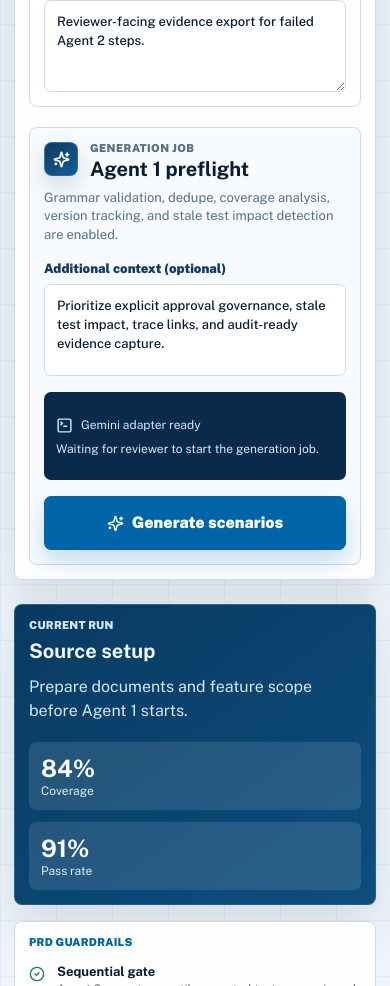
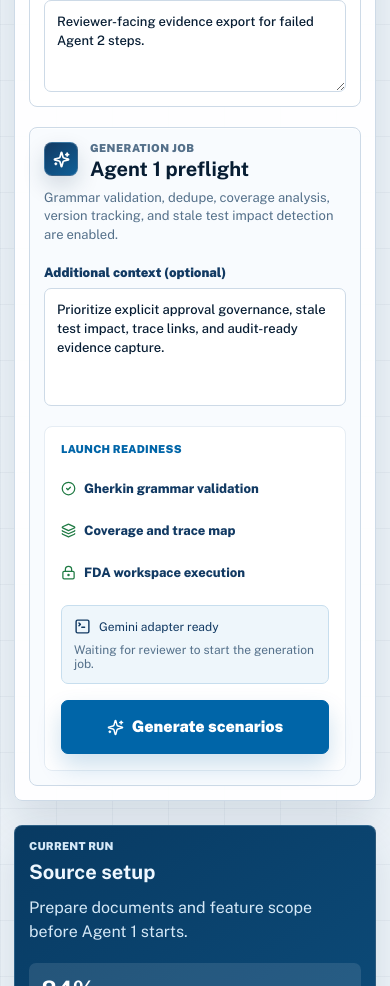
Before and after one commit to aldrinstellus/c-fda-ai-testing, a Next.js app: page / in a window 390 px wide. Shown: the part 2440-3426 px from the top of the page. Built offline with nearby package versions, Linux system fonts and the light colour scheme.

Commit message:
Redesign generation launch card

```diff
--- a/app/globals.css
+++ b/app/globals.css
@@ -841,12 +841,12 @@ select:focus-visible {
 .generationDock {
   grid-column: 1 / -1;
   display: grid;
-  grid-template-columns: minmax(220px, 0.86fr) minmax(300px, 1fr);
+  grid-template-columns: minmax(0, 1fr) minmax(300px, 360px);
   grid-template-areas:
-    "summary context"
-    "console action";
+    "summary launch"
+    "context launch";
   align-items: stretch;
-  gap: var(--space-4);
+  gap: var(--space-5);
   background: #f8fbfe;
 }
 
@@ -860,14 +860,16 @@ select:focus-visible {
   min-width: 0;
 }
 
-.generationDock .consoleBlock {
-  grid-area: console;
+.generationLaunchPanel {
+  grid-area: launch;
+  display: grid;
+  align-content: start;
+  gap: var(--space-4);
   min-width: 0;
-  min-height: 88px;
-}
-
-.generationDock .primaryButton {
-  grid-area: action;
+  padding: var(--space-4);
+  background: #ffffff;
+  border: 1px solid var(--line-soft);
+  border-radius: var(--radius);
 }
 
 .panelHeading {
@@ -925,6 +927,7 @@ select:focus-visible {
 
 .generationDock p {
   margin-top: var(--space-2);
+  max-width: 62ch;
   color: var(--muted);
   font-size: 13px;
   line-height: 1.45;
@@ -998,10 +1001,9 @@ select:focus-visible {
 }
 
 .generationDock .primaryButton {
-  width: min(100%, 280px);
+  width: 100%;
   min-height: 54px;
-  justify-self: end;
-  align-self: center;
+  justify-self: stretch;
   line-height: 1.12;
   text-align: center;
   white-space: normal;
@@ -1335,8 +1337,28 @@ select:focus-visible {
 }
 
 .contextField textarea {
-  min-height: 92px;
+  min-height: 118px;
   resize: none;
+}
+
+.generationChecklist {
+  display: grid;
+  gap: var(--space-2);
+}
+
+.generationChecklist span {
+  display: flex;
+  align-items: center;
+  gap: var(--space-2);
+  min-height: 34px;
+  color: var(--navy);
+  font-size: 13px;
+  font-weight: 800;
+}
+
+.generationChecklist svg {
+  flex: 0 0 auto;
+  color: var(--green);
 }
 
 .consoleBlock {
@@ -1348,6 +1370,17 @@ select:focus-visible {
   background: var(--navy-deep);
   border-radius: 7px;
   font-size: 12px;
+}
+
+.generationStatus {
+  min-height: 78px;
+  color: var(--navy);
+  background: #eef6fb;
+  border: 1px solid #c7deee;
+}
+
+.generationStatus > span {
+  color: var(--muted);
 }
 
 .consoleBlock > div,
@@ -1957,7 +1990,11 @@ select:focus-visible {
   }
 
   .generationDock {
-    grid-template-columns: 1fr 1fr;
+    grid-template-columns: 1fr;
+    grid-template-areas:
+      "summary"
+      "context"
+      "launch";
   }
 
   .sourceWorkspace {
@@ -2038,13 +2075,7 @@ select:focus-visible {
     grid-template-areas:
       "summary"
       "context"
-      "console"
-      "action";
-  }
-
-  .generationDock .primaryButton {
-    width: 100%;
-    justify-self: stretch;
+      "launch";
   }
 
   .featureList,
--- a/components/fda-ai-testing-app.tsx
+++ b/components/fda-ai-testing-app.tsx
@@ -557,7 +557,23 @@ export function FdaAiTestingApp() {
             Additional context (optional)
             <textarea value={context} onChange={(event) => setContext(event.target.value)} />
           </label>
-          <div className="consoleBlock">
+          <div className="generationLaunchPanel">
+            <span className="eyebrow">Launch readiness</span>
+            <div className="generationChecklist" aria-label="Agent 1 preflight checks">
+              <span>
+                <CheckCircle2 size={15} />
+                Gherkin grammar validation
+              </span>
+              <span>
+                <Layers3 size={15} />
+                Coverage and trace map
+              </span>
+              <span>
+                <LockKeyhole size={15} />
+                FDA workspace execution
+              </span>
+            </div>
+            <div className="consoleBlock generationStatus">
               <div>
                 <TerminalSquare size={17} />
                 Gemini adapter ready
@@ -575,6 +591,7 @@ export function FdaAiTestingApp() {
               {isGenerating ? <RefreshCw className="spin" size={17} /> : <Sparkles size={17} />}
               Generate scenarios
             </button>
+          </div>
         </section>
       </div>
     );
```
Lines whose indentation alone changed are shown as unchanged.
